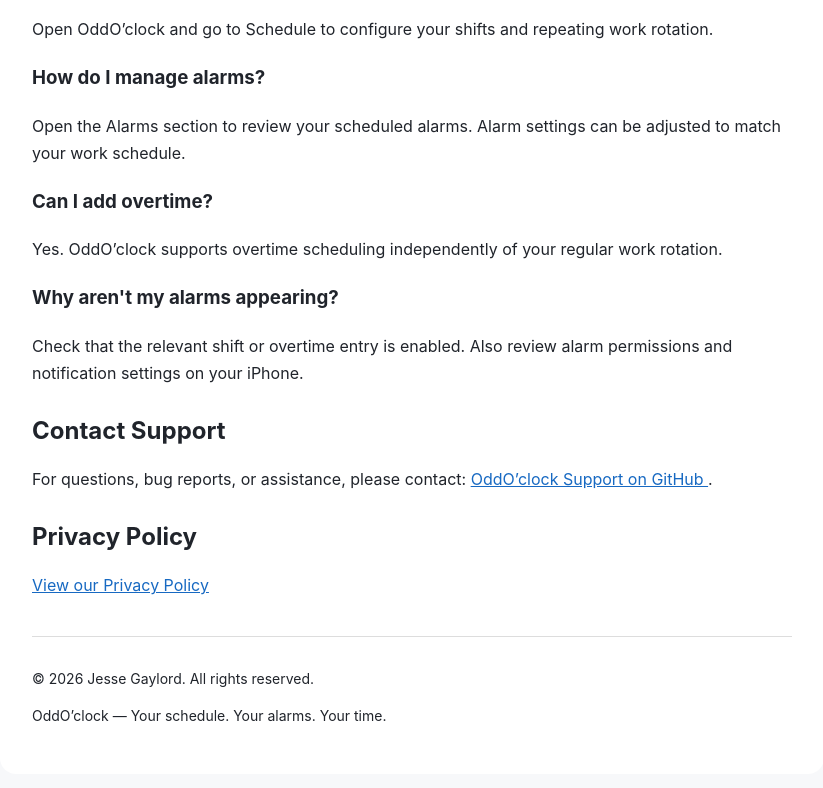
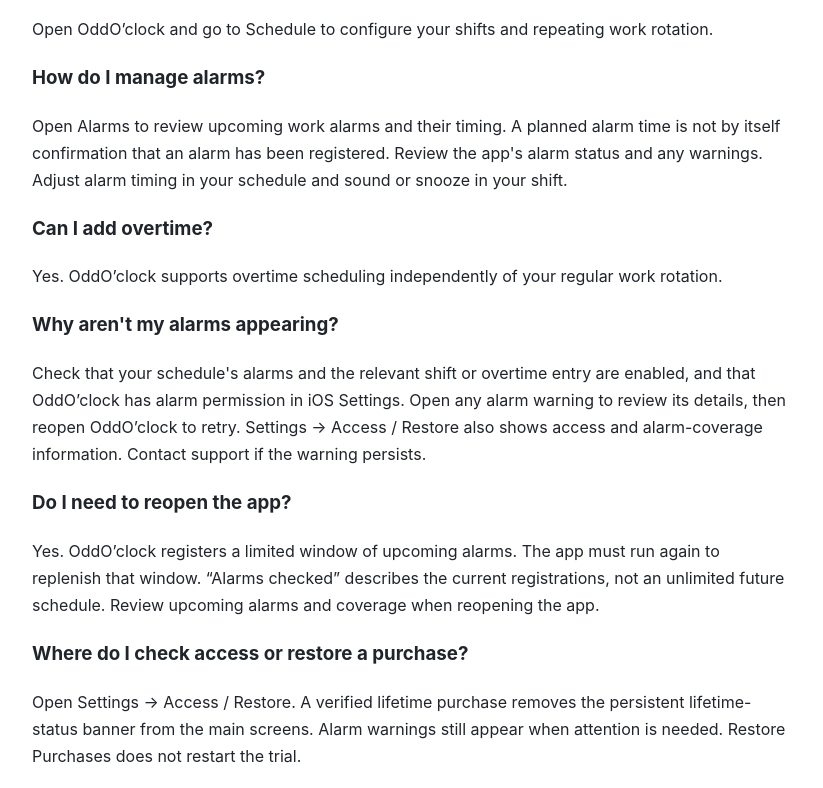
Before and after one commit to Cantsay2005/shiftalarm-privacy, a plain HTML site: page support.html in a window 1280 px wide. Shown: the part 412-1200 px from the top of the page, without its empty margins (228-1051 px from the left). Drawn offline with Linux system fonts and the light colour scheme.

Commit message:
Update purchase privacy and alarm support guidance
Describe StoreKit access checks and local Keychain trial records, including possible retention after app deletion. Update support instructions for finite alarm coverage and Settings → Access / Restore.

```diff
--- a/support.html
+++ b/support.html
@@ -54,9 +54,10 @@
 
     <h3>How do I manage alarms?</h3>
     <p>
-      Open the Alarms section to review your scheduled
-      alarms. Alarm settings can be adjusted to match
-      your work schedule.
+      Open Alarms to review upcoming work alarms and their timing.
+      A planned alarm time is not by itself confirmation that an alarm
+      has been registered. Review the app's alarm status and any warnings.
+      Adjust alarm timing in your schedule and sound or snooze in your shift.
     </p>
 
     <h3>Can I add overtime?</h3>
@@ -67,9 +68,27 @@
 
     <h3>Why aren't my alarms appearing?</h3>
     <p>
-      Check that the relevant shift or overtime entry
-      is enabled. Also review alarm permissions and
-      notification settings on your iPhone.
+      Check that your schedule's alarms and the relevant shift or overtime
+      entry are enabled, and that OddO’clock has alarm permission in iOS
+      Settings. Open any alarm warning to review its details, then reopen
+      OddO’clock to retry. Settings → Access / Restore also shows access
+      and alarm-coverage information. Contact support if the warning persists.
+    </p>
+
+    <h3>Do I need to reopen the app?</h3>
+    <p>
+      Yes. OddO’clock registers a limited window of upcoming alarms.
+      The app must run again to replenish that window. “Alarms checked”
+      describes the current registrations, not an unlimited future schedule.
+      Review upcoming alarms and coverage when reopening the app.
+    </p>
+
+    <h3>Where do I check access or restore a purchase?</h3>
+    <p>
+      Open Settings → Access / Restore. A verified lifetime purchase removes
+      the persistent lifetime-status banner from the main screens. Alarm
+      warnings still appear when attention is needed. Restore Purchases
+      does not restart the trial.
     </p>
 
     <h2>Contact Support</h2>
```
Also changed, not shown: index.html (+31 -8 lines).
